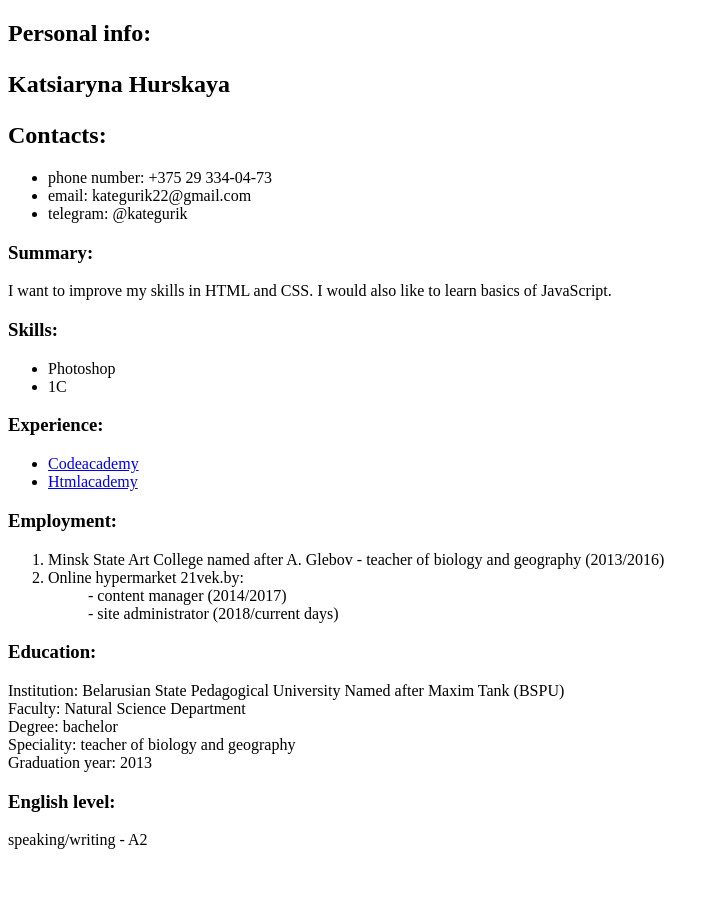
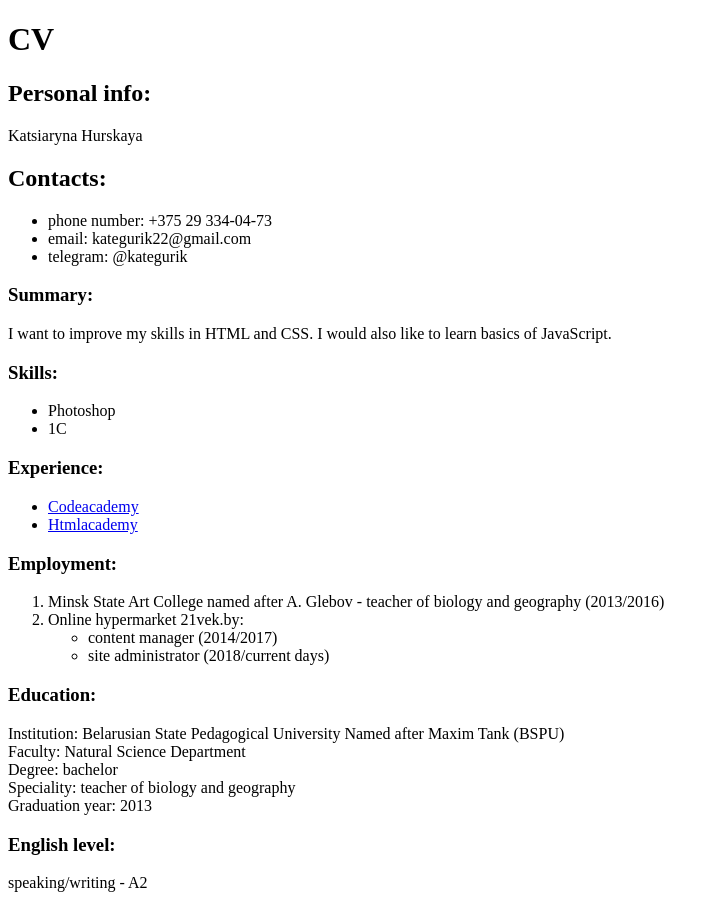
Before and after one commit to KateGurskayaRS/rsschool-cv, a plain HTML site: page index.html in a window 1280 px wide. Shown: the whole page, without its empty margins (0-719 px from the left). Before the commit the page ends 865 px from the top, so only its background shows below. Drawn offline with Linux system fonts and the light colour scheme.

Commit message:
fix: fix index.html markdown

```diff
--- a/index.html
+++ b/index.html
@@ -5,9 +5,10 @@
     <title>CV</title>
   </head>
   <body>
-    <h2>Personal info:
+    <div class="container">
+        <h1>CV</h1>
+        <h2>Personal info:</h2>
         <p>Katsiaryna Hurskaya</p>
-    </h2>
         <h2>Contacts:</h2>
         <ul>
             <li>phone number: +375 29 334-04-73</li>
@@ -30,22 +31,22 @@
         <ol>
             <li>Minsk State Art College named after A. Glebov - teacher of biology and geography (2013/2016)</li>
             <li>Online hypermarket 21vek.by:
-            <ul>- content manager (2014/2017)</ul>
-            <ul>- site administrator (2018/current days)</ul>
+                <ul>
+                    <li>content manager (2014/2017)</li>
+                    <li>site administrator (2018/current days)</li>
+                </ul>
             </li>
         </ol>
         <h3>Education:</h3>
         <p>
             Institution: Belarusian State Pedagogical University Named after Maxim Tank (BSPU)
             <br>Faculty: Natural Science Department
-        <br>
-        Degree: bachelor
-        <br>
-        Speciality: teacher of biology and geography
-        <br>
-        Graduation year: 2013
+            <br>Degree: bachelor
+            <br>Speciality: teacher of biology and geography
+            <br>Graduation year: 2013
         </p>
         <h3>English level:</h3>
         <p>speaking/writing - A2</p>
+    </div>
   </body>
 </html>
```
Lines whose indentation alone changed are shown as unchanged.
